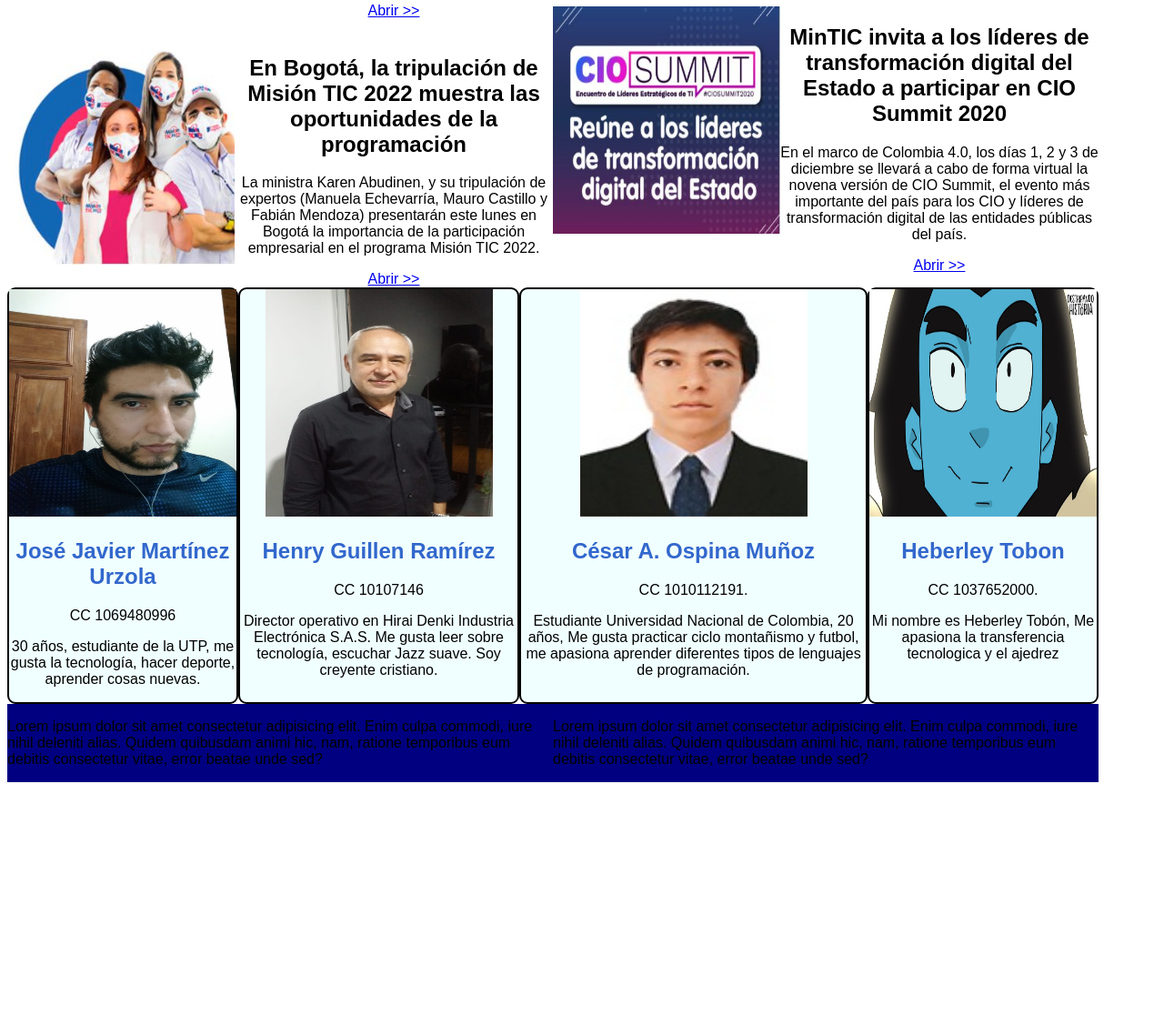
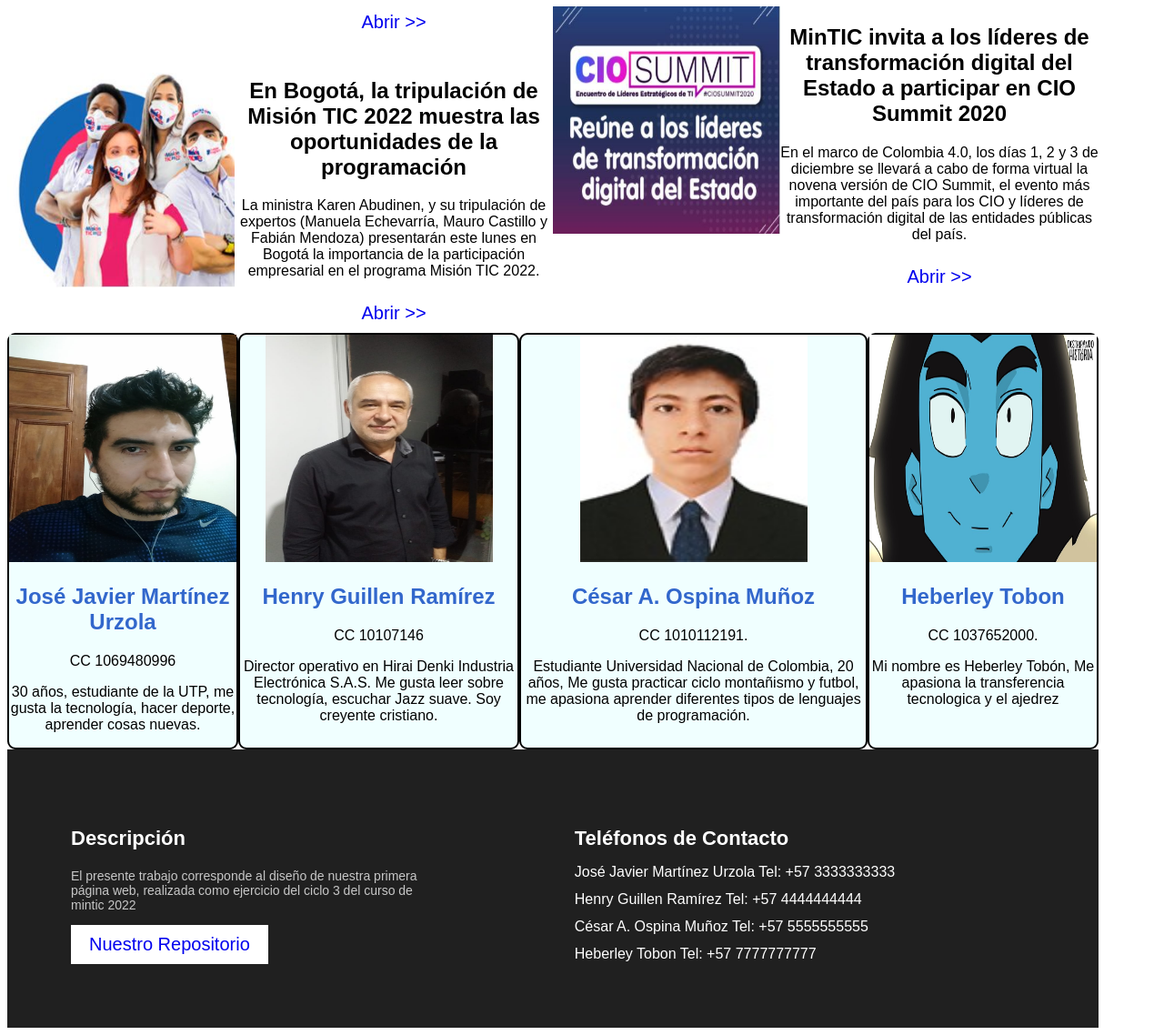
Before and after one commit to josejaviermu/semana-1-180, a website: page src/index.html in a window 1280 px wide. Shown: the part 1182-2320 px from the top of the page at 91% size. Before the commit the page ends 2050 px from the top, so only its background shows below. Drawn offline with Linux system fonts and the light colour scheme.

Commit message:
Se agregó el punto 5

```diff
--- a/src/index.html
+++ b/src/index.html
@@ -192,21 +192,69 @@
             </div>
         </section>
         <!-- fin miembros -->
+
+
+
     </main>
     <!-- fin main -->
     <!-- inicio footer -->
-    <footer class="footer">
-        <div>
-            <p>
-                Lorem ipsum dolor sit amet consectetur adipisicing elit. Enim culpa commodi, iure nihil deleniti alias. Quidem quibusdam animi hic, nam, ratione temporibus eum debitis consectetur vitae, error beatae unde sed?
-            </p>
-        </div>
-        <div>
-            <p>
-                Lorem ipsum dolor sit amet consectetur adipisicing elit. Enim culpa commodi, iure nihil deleniti alias. Quidem quibusdam animi hic, nam, ratione temporibus eum debitis consectetur vitae, error beatae unde sed?
-            </p>
-        </div>
-    </footer>
+       <footer>
+
+           <div class="container-body">
+
+        <div class="colum1">
+                    <h1>Descripción </h1>
+                    <p>El presente trabajo corresponde al diseño de nuestra
+                        primera página web, realizada como ejercicio del ciclo 3
+                        del curso de mintic 2022
+                    </p>
+                    <a href="https://github.com/josejaviermu/semana-1-180">Nuestro Repositorio</a>
+
+
+                     </div>
+        <div class="colum2">
+
+                    <h1>Teléfonos de Contacto</h1>
+
+                    <div class="row">
+
+                        </label>José Javier Martínez Urzola  Tel: +57 3333333333</label>
+
+                    </div>
+
+                    <div class="row">
+
+                        </label>Henry Guillen Ramírez        Tel: +57 4444444444</label>
+                    </div>
+
+                   <div class="row">
+
+                       </label>César A. Ospina Muñoz         Tel: +57 5555555555</label>
+                    </div>
+
+                   <div class="row">
+
+                       </label>Heberley Tobon Tel:           +57 7777777777</label>
+                    </div>
+
+                </div>
+
+
+
+
+
+
+
+
+           <div>
+
+
+
+
+        </footer>
+
+
+
     <!-- fin footer -->
 </body>
 </html>
--- a/src/style.css
+++ b/src/style.css
@@ -116,7 +116,49 @@ body{
     color: rgb(50,103,204);
 }
 
-.footer{
-    background-color: navy;
-    display: flex;
+footer{
+    width:auto;
+    background: #202020;
+    color: white;
+    padding: 70px;
+
+
+
+
 }
+.container-body{display: flex;
+    justify-content: space-between;
+}
+
+.colum1{max-width:400px;
+}
+
+.colum1 h1{font-size: 22px;
+}
+
+.colum1 p{font-size: 14px;
+    color: #C7C7C7;
+    margin-top: 20px;
+}
+
+.colum2{
+
+    max-width:400px;
+}
+.colum2 h1{font-size: 22px;
+}
+.colum2 .row{margin-top: 12px;
+    display:flex;
+
+}
+.row label{margin-top: 10px;
+    margin-left:20px;
+    color: #C7C7C7;
+
+}
+a {font-size:20px;
+text-decoration:none;
+display: inline-block;
+background: #fff;
+padding:10px 20px;
+}
```
